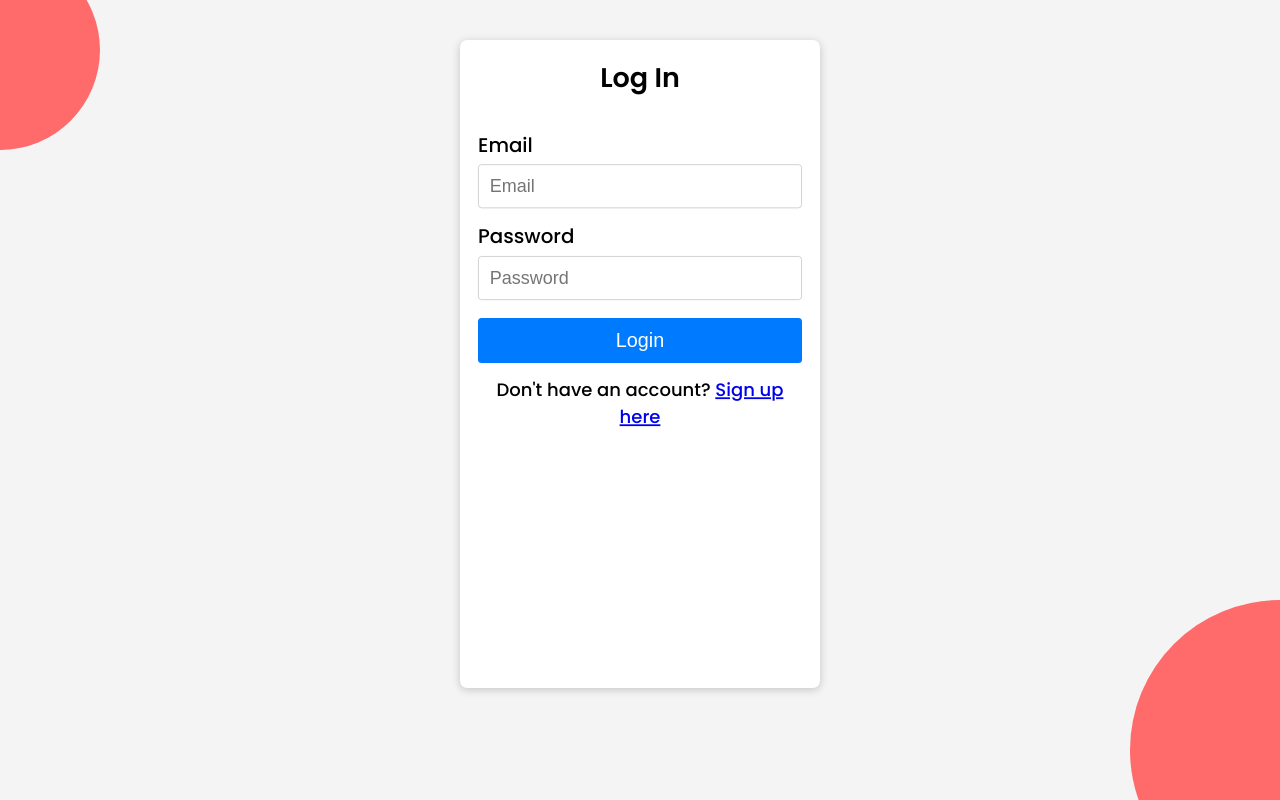
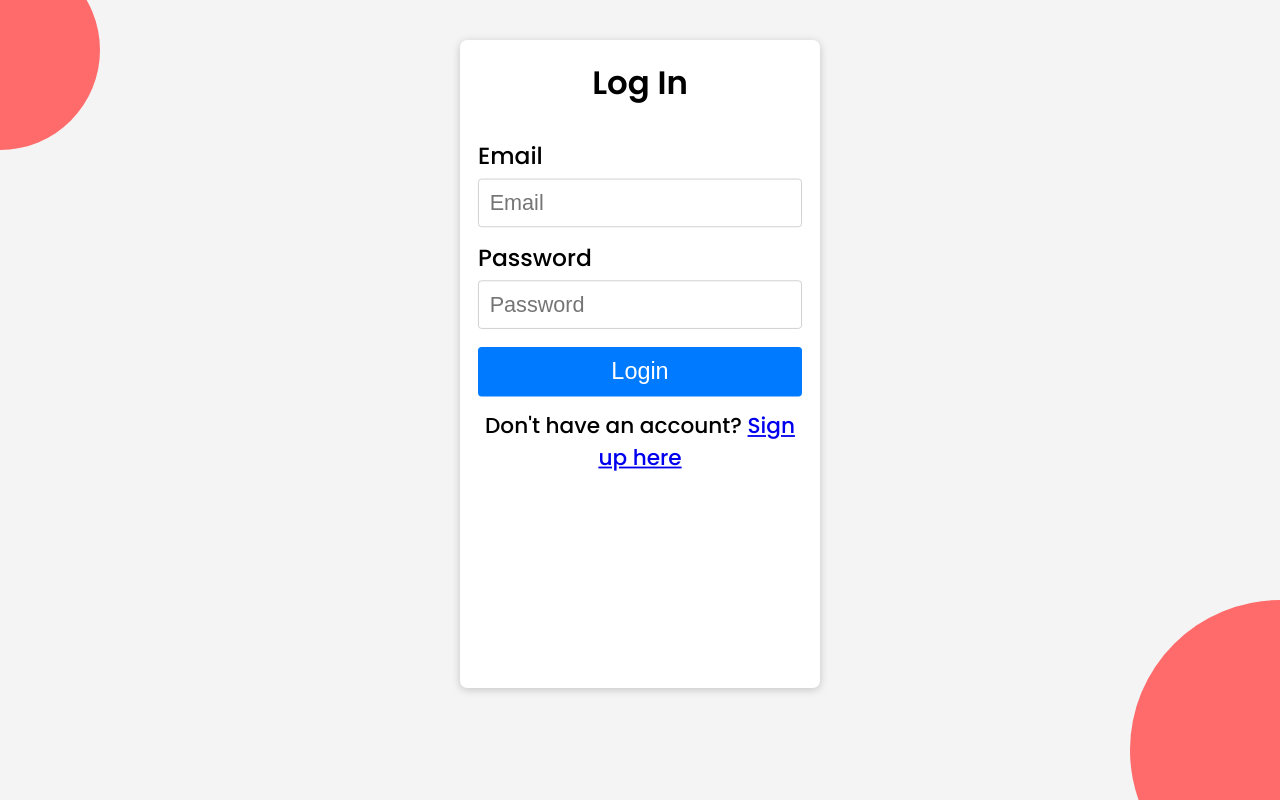
Before and after one commit to SazrBazr/CompWeb, a website with bundled scripts: page login.html in a window 1280 px wide. Built offline with nearby package versions, Linux system fonts and the light colour scheme; no server answers.

Commit message:
Add files via upload

```diff
--- a/login.html
+++ b/login.html
@@ -1,6 +1,8 @@
 <!DOCTYPE html>
 <html lang="en">
 <head>
+    <meta name="viewport" content="width=device-width, initial-scale=1.0">
+
   <!-- Design by foolishdeveloper.com -->
     <title>Login</title>
 
--- a/style.css
+++ b/style.css
@@ -53,6 +53,10 @@ body {
     max-width: 400px; /* Limit width on larger screens */
     transform: scale(0.9); /* Scale down on mobile */
     transform-origin: top;
+    aspect-ratio: 1 / 1.5; /* Maintain a form aspect ratio */
+    z-index: 10; /* Ensure it is above background shapes */
+    position: relative; /* Relative positioning */
+    overflow: hidden; /* Prevent overflow */
 }
 
 form {
@@ -64,12 +68,12 @@ form {
 h3 {
     text-align: center;
     margin-bottom: 20px;
-    font-size: 30px; /* Further increased font size */
+    font-size: 36px; /* Increased font size */
 }
 
 label {
     margin-top: 15px;
-    font-size: 22px; /* Further increased font size */
+    font-size: 26px; /* Increased font size */
 }
 
 input {
@@ -77,7 +81,8 @@ input {
     margin-top: 5px;
     border: 1px solid #ccc;
     border-radius: 4px;
-    font-size: 20px; /* Further increased font size */
+    font-size: 24px; /* Increased font size */
+    width: 100%; /* Ensure input fields use full width */
 }
 
 button {
@@ -88,7 +93,7 @@ button {
     border: none;
     border-radius: 4px;
     cursor: pointer;
-    font-size: 22px; /* Further increased font size */
+    font-size: 26px; /* Increased font size */
 }
 
 button:hover {
@@ -98,7 +103,7 @@ button:hover {
 p {
     text-align: center;
     margin-top: 15px;
-    font-size: 20px; /* Further increased font size */
+    font-size: 24px; /* Increased font size */
 }
 
 /* Responsive styles */
```
Also changed, not shown: signup.html (+2 -0 lines).
